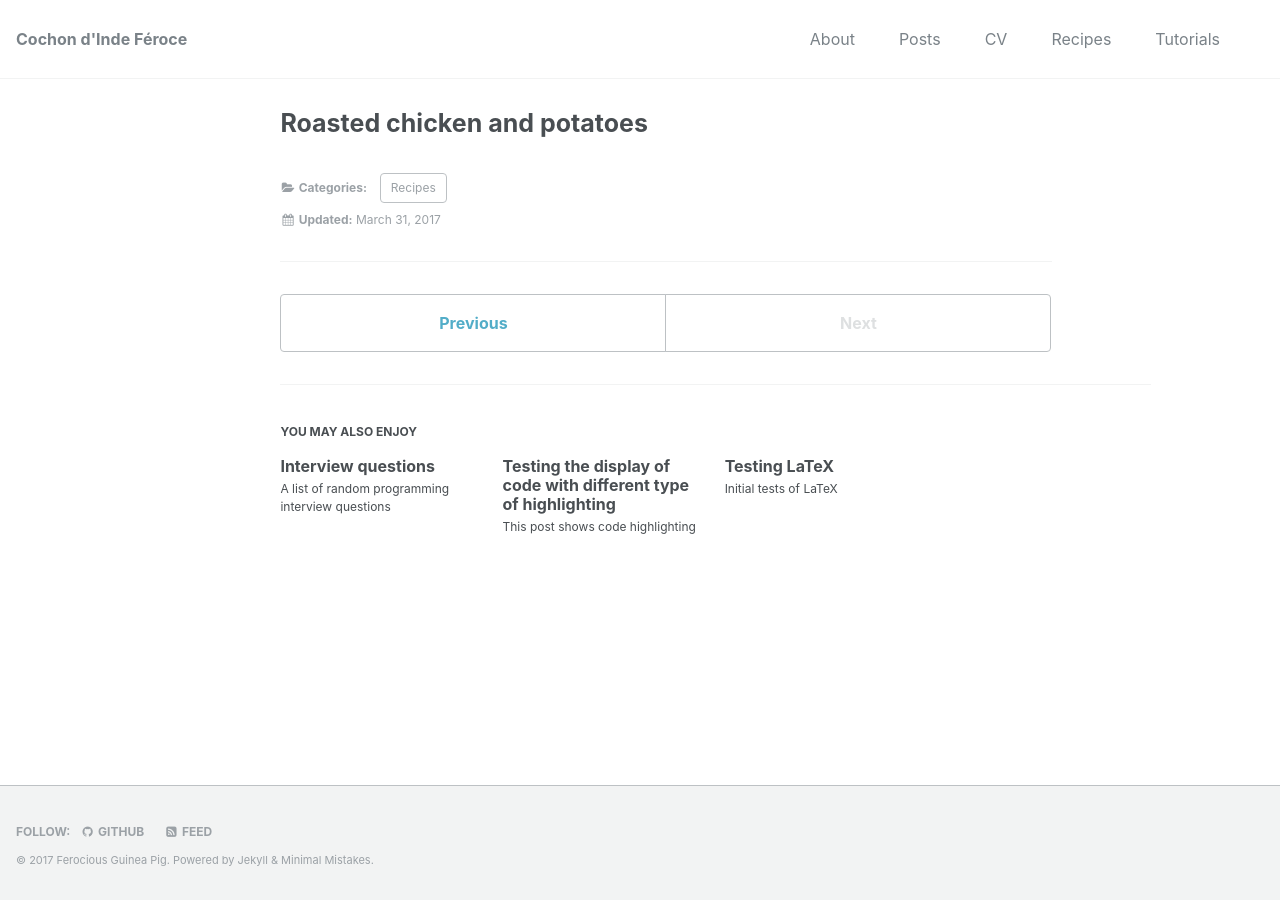
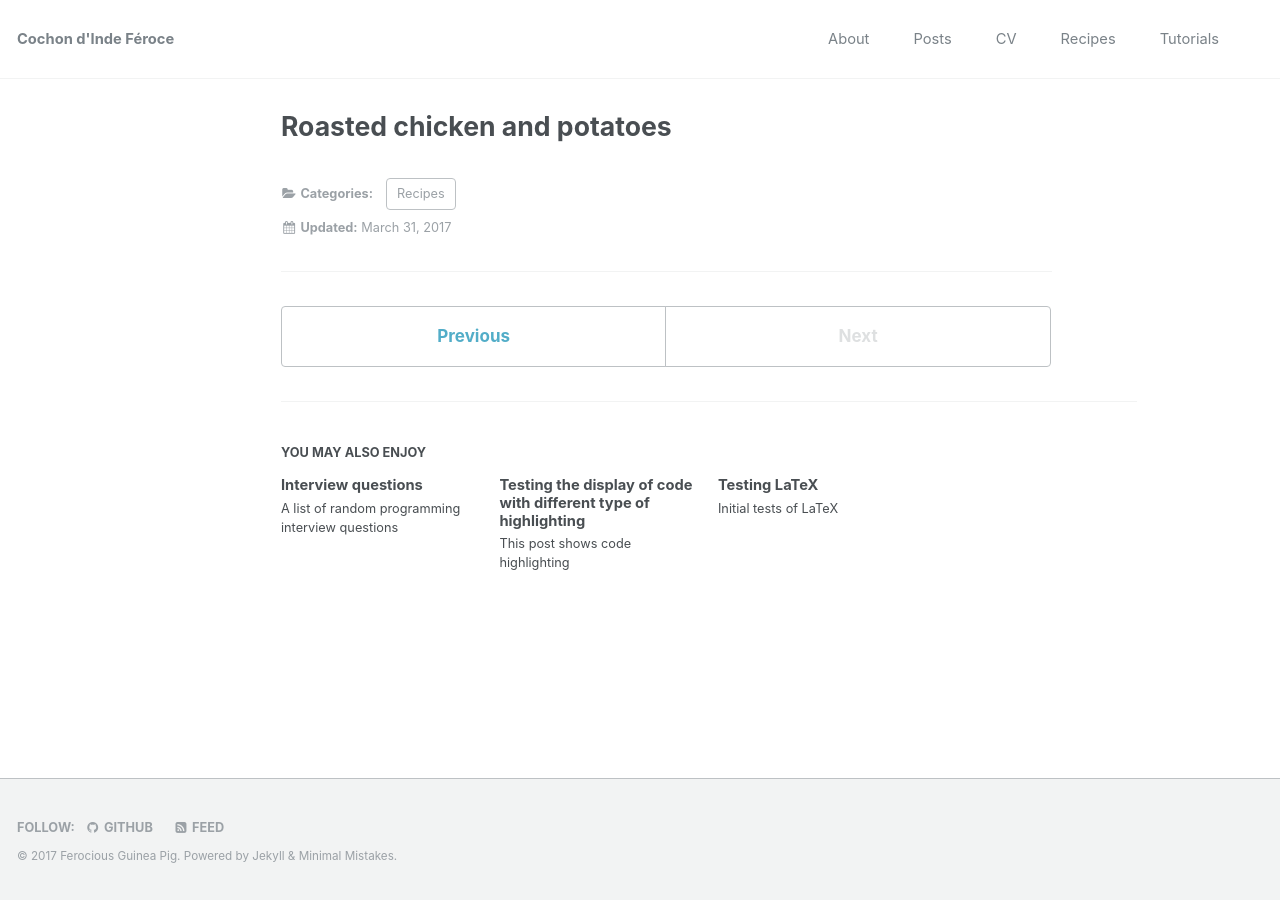
Before and after one commit to montezumist/montezumist.github.io, a Jekyll site: the page built from _recipes/roasted-chicken-and-veggies.md, in a window 1280 px wide. Built offline with Jekyll 4.4.1, drawn with Linux system fonts in a browser that asks for light colours.

Commit message:
Trying to get font size correct

```diff
--- a/_sass/_archive.scss
+++ b/_sass/_archive.scss
@@ -114,7 +114,7 @@
 
   .archive__item-title {
     margin-top: 0.5em;
-    font-size: $type-size-5;
+    font-size: $custom-size-3;
   }
 
   .archive__item-excerpt {
--- a/_sass/_base.scss
+++ b/_sass/_base.scss
@@ -14,7 +14,7 @@ body {
   color: $text-color;
   font-family: $global-font-family;
   line-height: 1.5;
-  font-size: 16px;
+  font-size: $custom-size-2;
 
   &.overflow--hidden {
     /* when primary navigation is visible, the content in the background won't scroll */
--- a/_sass/_masthead.scss
+++ b/_sass/_masthead.scss
@@ -44,6 +44,7 @@
         align-items: center;
   font-weight: bold;
   z-index: 20;
+  font-size: $custom-size-3;
 }
 
 .masthead__menu {
@@ -69,6 +70,7 @@
   display: block;
   list-style-type: none;
   white-space: nowrap;
+  font-size: $custom-size-3;
 
   &--lg {
     padding-right: 2em;
--- a/_sass/_variables.scss
+++ b/_sass/_variables.scss
@@ -37,12 +37,16 @@ $type-size-1                : 2.441em !default;  // ~39.056px
 $type-size-2                : 1.953em !default;  // ~31.248px
 $type-size-3                : 1.563em !default;  // ~25.008px
 $type-size-4                : 1.25em !default;   // ~20px
-$type-size-5                : 1em !default;      // ~16px
+$type-size-5                : 1em !default;      // ~16px -> ~16pt
 $type-size-6                : 0.75em !default;   // ~12px
 $type-size-7                : 0.6875em !default; // ~11px
 $type-size-8                : 0.625em !default;  // ~10px
 
 
+/* additional type scale */
+$custom-size-1		    : 0.862em !default;  // ~15px
+$custom-size-2              : 0.773em !default;  // ~17px
+$custom-size-3              : 0.864em !default;  // ~19px
 /*
    Colors
    ========================================================================== */
```
Also changed, not shown: _posts/2017-03-29-interview-questions.md (+2 -1 lines).
